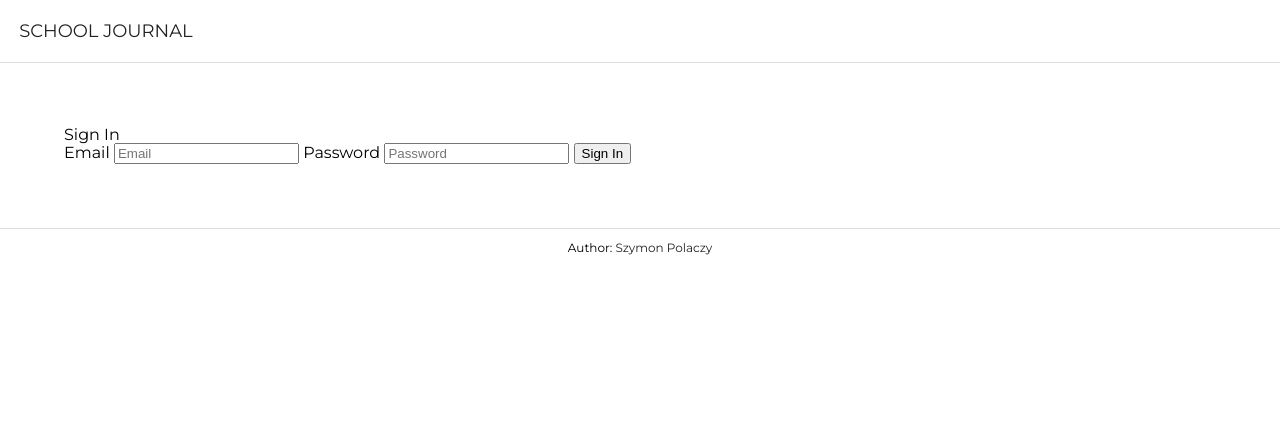
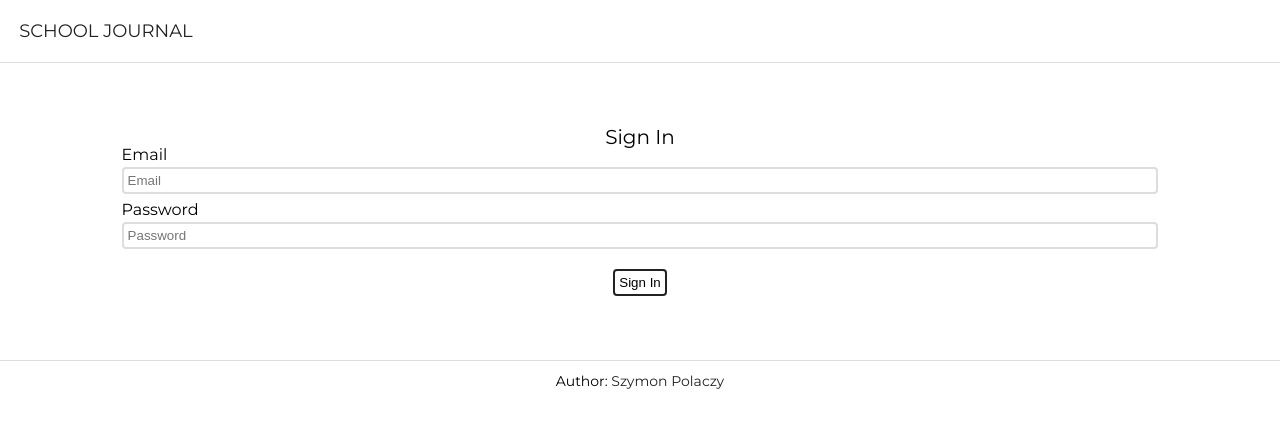
Before and after one commit to szymon-polaczy/e-dziennik, a PHP site: page /user-interactions/index.php in a window 1280 px wide. Shown: the top 428 px of the page. Run offline with PHP 8.4, Linux system fonts and the light colour scheme; some libraries are stand-ins or nearby versions.

Commit message:
I added some styles and pop-up forms and class file

```diff
--- a/user-interactions/styles/css/app.css
+++ b/user-interactions/styles/css/app.css
@@ -70,13 +70,114 @@ a:hover {
   transition: transform 0.1s ease-in-out;
 }
 
+button {
+  outline: none;
+  border: 1px solid #222;
+  background-color: #fff;
+  padding: 0.5vmin;
+  border-radius: 0.5vh;
+  transition: transform 0.05s ease-in-out;
+  margin-top: 1.5vh;
+}
+button:hover {
+  opacity: 0.7;
+  transform: scale(1.05);
+  transition: transform 0.1s ease-in-out;
+}
+button:active {
+  opacity: 0.5;
+}
+
+form {
+  display: flex;
+  align-items: center;
+  justify-content: space-around;
+  flex-direction: column;
+}
+form button {
+  border: 2px solid #222;
+}
+form h3 {
+  font-size: 2.5vh;
+}
+form label {
+  width: 90%;
+  text-align: left;
+}
+form input {
+  margin: 0.5vh 0 1vh;
+  width: 90%;
+  border: 2px solid #ddd;
+  padding: 0.5vmin;
+  box-sizing: border-box;
+  border-radius: 0.5vh;
+  outline: none;
+  color: #666;
+}
+form input:focus {
+  border: 2px solid #222;
+  color: #222;
+}
+
+#btn-show-add-form {
+  position: fixed;
+  bottom: 5vh;
+  right: 5vh;
+  font-size: 2vh;
+  border: 2px solid #222;
+}
+
+#btn-hide-add-form {
+  margin: 0;
+  border: 2px solid #222;
+}
+
+.add-form {
+  display: none;
+}
+
+.show-add-form {
+  display: flex;
+}
+
+.add-form {
+  align-items: flex-end;
+  width: 90%;
+  padding: 2vmin;
+  box-sizing: border-box;
+  position: fixed;
+  top: 50%;
+  left: 50%;
+  border: 2px solid #222;
+  transform: translate(-50%, -50%);
+  background-color: #fff;
+  border-radius: 0.5vh;
+}
+.add-form .form-top {
+  width: 100%;
+  display: flex;
+  align-items: center;
+  justify-content: space-between;
+  flex-direction: row;
+  padding-bottom: 1vh;
+  border-bottom: 0.1vh solid #ddd;
+}
+.add-form .form-wrapper {
+  width: 100%;
+  display: flex;
+  align-items: center;
+  justify-content: center;
+  flex-direction: column;
+  padding-top: 1vh;
+}
+
 .main-footer {
   text-align: center;
   padding: 1vw;
   border-top: 0.1vh solid #ddd;
 }
 .main-footer h6 {
-  font-size: 1.5vh;
+  font-size: 1.75vh;
 }
 
 .navigation-header {
--- /dev/null
+++ b/user-interactions/styles/sass/3-module/_button.sass
@@ -0,0 +1,16 @@
+button
+  outline: none
+  border: 1px solid #222
+  background-color: #fff
+  padding: .5vmin
+  border-radius: .5vh
+  transition: transform .05s ease-in-out
+  margin-top: 1.5vh
+
+  &:hover
+    opacity: .7
+    transform: scale(1.05)
+    transition: transform .1s ease-in-out
+
+  &:active
+    opacity: .5
--- /dev/null
+++ b/user-interactions/styles/sass/3-module/_form.sass
@@ -0,0 +1,29 @@
+form
+  display: flex
+  align-items: center
+  justify-content: space-around
+  flex-direction: column
+
+  button
+    border: 2px solid #222
+
+  h3
+    font-size: 2.5vh
+
+  label
+    width: 90%
+    text-align: left
+
+  input
+    margin: .5vh 0 1vh
+    width: 90%
+    border: 2px solid #ddd
+    padding: .5vmin
+    box-sizing: border-box
+    border-radius: .5vh
+    outline: none
+    color: #666
+
+    &:focus
+      border: 2px solid #222
+      color: #222
--- a/user-interactions/styles/sass/3-module/_module_dir.sass
+++ b/user-interactions/styles/sass/3-module/_module_dir.sass
@@ -1 +1,3 @@
 @import "a"
+@import "button"
+@import "form"
--- a/user-interactions/styles/sass/4-layout/_layout_dir.sass
+++ b/user-interactions/styles/sass/4-layout/_layout_dir.sass
@@ -1,2 +1,3 @@
+@import "add_form"
 @import "main_footer"
 @import "navigation_header"
--- a/user-interactions/styles/sass/4-layout/_main_footer.sass
+++ b/user-interactions/styles/sass/4-layout/_main_footer.sass
@@ -4,4 +4,4 @@
   border-top: .1vh solid #ddd
 
   h6
-    font-size: 1.5vh
+    font-size: 1.75vh
--- a/user-interactions/templates/after_login_navigation_header.php
+++ b/user-interactions/templates/after_login_navigation_header.php
@@ -4,6 +4,11 @@
   <label for="chk" class="show-menu-btn"><i class="fas fa-bars"></i></label>
 
   <nav class="menu">
+    <?php
+      if ($_SESSION['permissions']) {
+        echo '<a href="classes.php">Classes</a>';
+      }
+    ?>
     <a href="../php-tasks/sign_out.php">sign out</a>
     <label for="chk" class="hide-menu-btn"><i class="fas fa-times"></i></label>
   </nav>
```
Also changed, not shown: user-interactions/classes.php (added, +41 -0 lines), user-interactions/scripts/show_form.js (added, +13 -0 lines), user-interactions/styles/sass/4-layout/_add_form.sass (added, +46 -0 lines).
